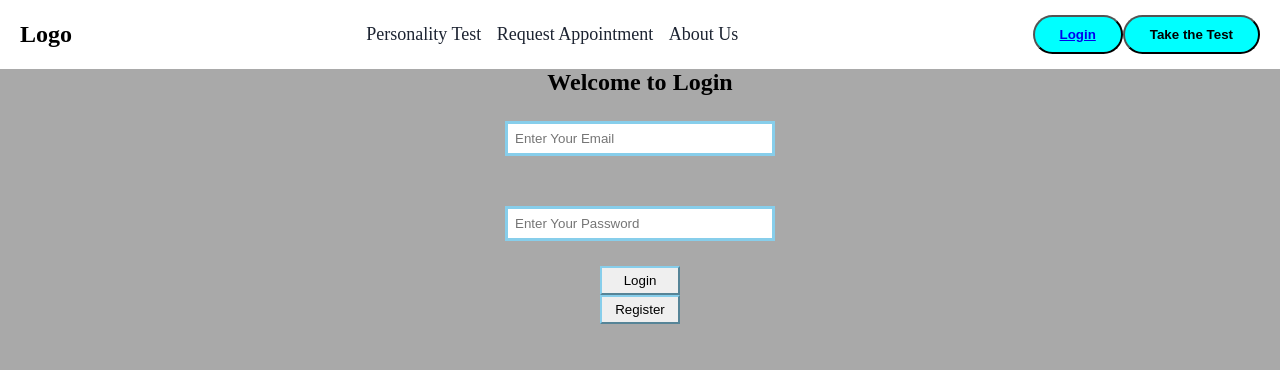
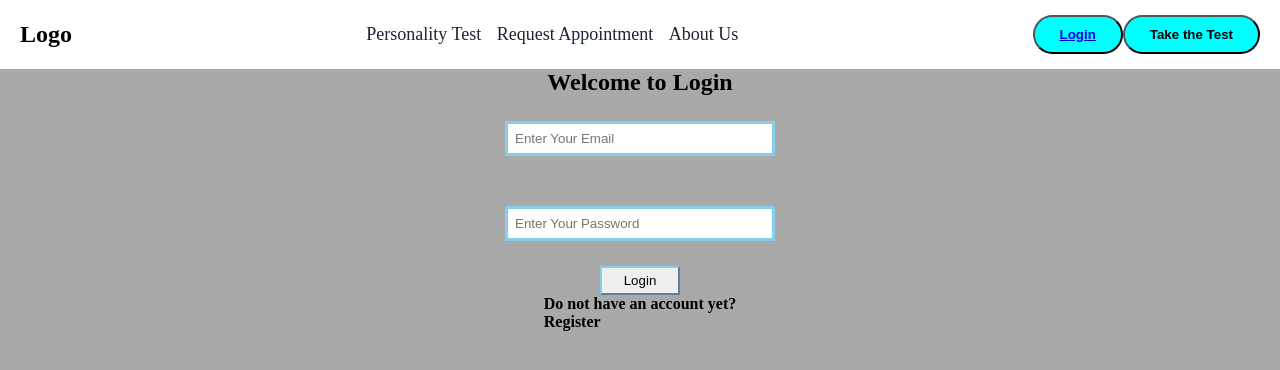
Before and after one commit to Muhammad-Sameed-Ansari/personicoder_fyp, a React (Create React App) app: page /Login in a window 1280 px wide. Shown: the top 370 px of the page. Built offline with nearby package versions, Linux system fonts and the light colour scheme.

Commit message:
Signin And Signup integrated with firebase

```diff
--- a/src/App.js
+++ b/src/App.js
@@ -1,16 +1,24 @@
 import './App.css';
-import { BrowserRouter , Routes , Route } from 'react-router-dom'
+import { BrowserRouter, Route, Routes } from 'react-router-dom'
 import Login from './Login';
 import Page from './Page';
 
 function App() {
+    // const { user } = true;
     return (
         <BrowserRouter>
-            <Routes>
-                <Route path="/" element={<Page/>}></Route>
-                <Route path="/Login" element={<Login/>}></Route>
-            </Routes>
+                {/* <Route path='/' element={user ? (<Page/>) : (<Login/>)} /> */}
+
+
+
+                <Routes>
+                    <Route exact path="/" element={<Page/>} />
+                    <Route exact path="/Login" element={<Login/>} />
+                </Routes>
+
         </BrowserRouter>
+
+
     );
 }
 
--- a/src/Login.js
+++ b/src/Login.js
@@ -1,18 +1,46 @@
+import { createUserWithEmailAndPassword, signInWithEmailAndPassword } from 'firebase/auth';
 import React, { useState } from 'react'
+import { auth } from './firebase';
 import Header from './Header'
 import './Login.css'
-//import Header from './Header';
-// import {useNavigate} from 'react-router-dom';
 
 export default function Login() {
     const [isLogin, setIsLogin] = useState(true);
+    const [username, setUsername] = useState('');
+    const [email, setEmail] = useState('');
+    const [password, setPassword] = useState('');
 
-    const register = () => {
-        setIsLogin(false);
+    const handleSignUp = async () =>  {
+        try {
+            await createUserWithEmailAndPassword(auth, email, password).then(console.log("Register Success"));
+
+        } catch (err) {
+            console.error(err);
+            alert(err.message);
+        }
     }
 
-    const login = () => {
+    const handleLogIn = async () => {
+        try {
+            await signInWithEmailAndPassword(auth, email, password).then(console.log("Login Success"));
+        } catch (err) {
+            console.error(err);
+            alert(err.message);
+        }
+    }
+
+    const goToSignUp = () => {
+        setIsLogin(false);
+        setUsername("");
+        setEmail("");
+        setPassword("");
+    }
+
+    const goToLogin = () => {
         setIsLogin(true);
+        setUsername("");
+        setEmail("");
+        setPassword("");
     }
 
     return (
@@ -20,12 +48,12 @@ export default function Login() {
             <Header />
             <div className="conatiner">
             <h2 className='div1'>Welcome to {isLogin ? "Login" : "Register"} </h2>
-                {!isLogin ? <input className='Input' type="text"  placeholder='Enter Your Name'></input> : <></>}
-                <input className='Input' type="text"  placeholder='Enter Your Email'></input>
-                <input className='Input' type="password" placeholder='Enter Your Password'></input>
-                <button className='button' type='button' onClick={login}>Login</button>
-                <button className='button' type='button' onClick={register}>Register</button>
+                {!isLogin ? <input className='Input' type="text" value={username} onInput={e => setUsername(e.target.value)} placeholder='Enter Your Name'></input> : <></>}
+                <input className='Input' type="text" value={email} onInput={e => setEmail(e.target.value)} placeholder='Enter Your Email'></input>
+                <input className='Input' type="password" value={password} onInput={e => setPassword(e.target.value)} placeholder='Enter Your Password'></input>
+                {isLogin ? <button className='button' type='button' onClick={handleLogIn}>Login</button> : <button className='button' type='button' onClick={handleSignUp}>Register</button>}
+                {isLogin ? <h4>Do not have an account yet? <p onClick={goToSignUp}>Register</p></h4> : <h4>Already have an account? <p onClick={goToLogin}>Login</p></h4>}
             </div>
         </div>
-  )
+    )
 }
--- a/firebase.js
+++ b/src/firebase.js
@@ -1,9 +1,7 @@
-// Import the functions you need from the SDKs you need
 import { initializeApp } from "firebase/app";
-// TODO: Add SDKs for Firebase products that you want to use
-// https://firebase.google.com/docs/web/setup#available-libraries
+import { getAuth } from 'firebase/auth';
+import { getFirestore } from 'firebase/firestore'
 
-// Your web app's Firebase configuration
 const firebaseConfig = {
   apiKey: "AIzaSyCOpso6JsnxheVT225vPXaNCn31SLKyddA",
   authDomain: "personicoder.firebaseapp.com",
@@ -13,5 +11,8 @@ const firebaseConfig = {
   appId: "1:840775144919:web:20adb6449a68513c746792"
 };
 
-// Initialize Firebase
 const app = initializeApp(firebaseConfig);
+const auth = getAuth();
+const db = getFirestore();
+
+export { auth, db, app }
```
